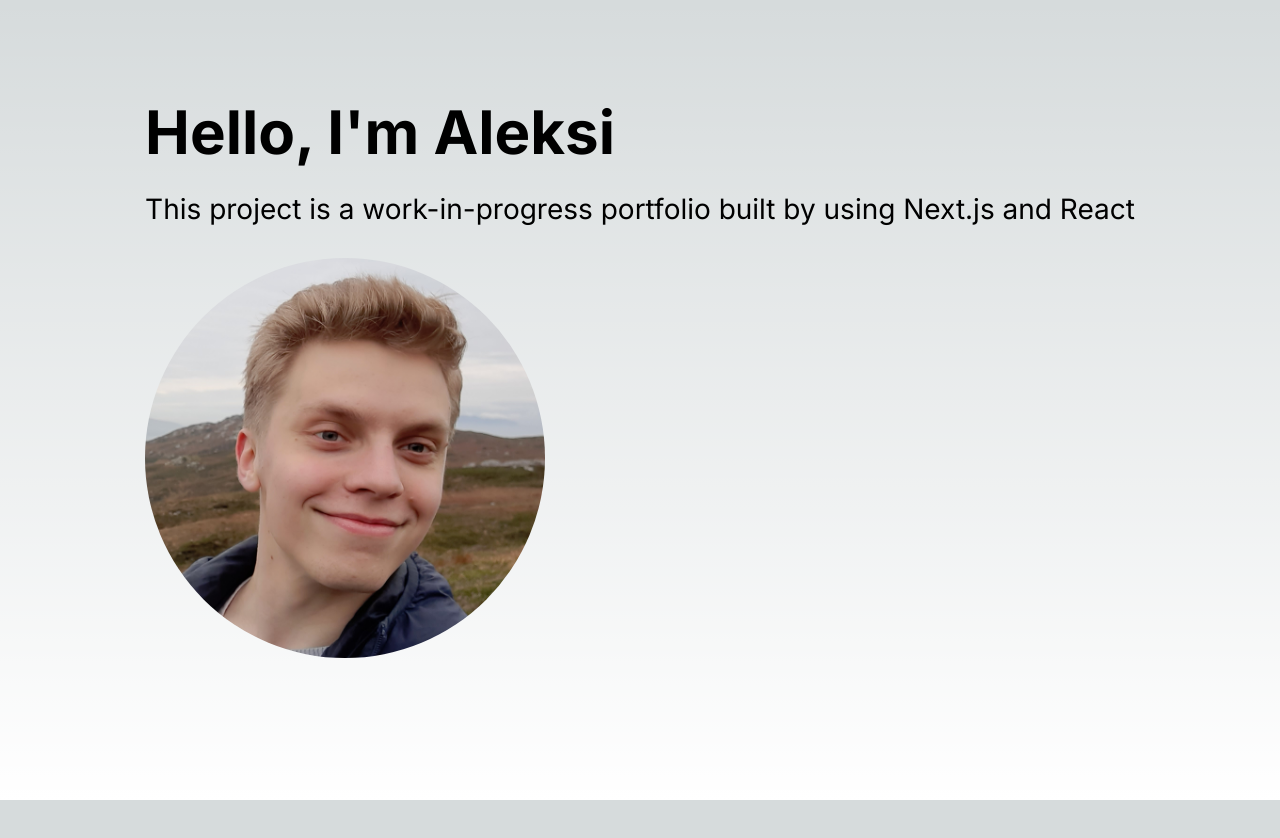
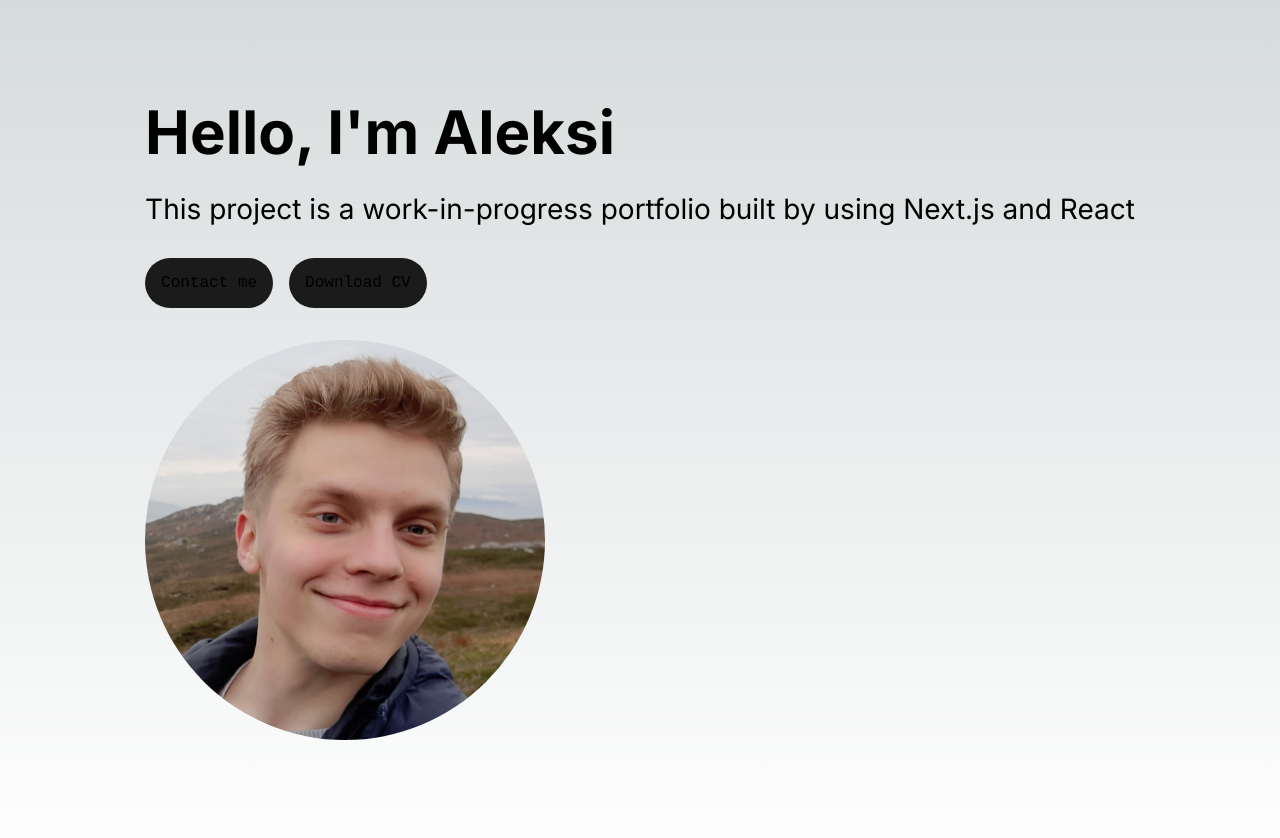
Before and after one commit to Haxeli/haxeli.github.io, a Next.js app: page / in a window 1280 px wide. Shown: the top 838 px of the page. Before the commit the page ends 800 px from the top, so only its background shows below. Built offline with nearby package versions, Linux system fonts and the light colour scheme.

Commit message:
Added buttons

```diff
--- a/src/app/components/ProfileSection.jsx
+++ b/src/app/components/ProfileSection.jsx
@@ -11,6 +11,10 @@ const ProfileSection = () => {
             <p className={styles.headerParagraph}>
                 This project is a work-in-progress portfolio built by using Next.js and React
             </p>
+            <div>
+                <button className={styles.button}>Contact me</button>
+                <button className={styles.button}>Download CV</button>
+            </div>
             <div className={styles.profileImageContainer}>
                 <Image
                     className={styles.profileImage}
--- a/src/app/components/ProfileSection.module.css
+++ b/src/app/components/ProfileSection.module.css
@@ -16,6 +16,22 @@
     font-size: 1.25rem;
     font-weight: 400;
     margin-bottom: 1rem;
+}
+
+.button {
+    font-family: monospace;
+    font-size: 1rem;
+    border: none;
+    border-radius: 5rem;
+    background-color: rgb(27, 27, 27);
+    padding: 1rem;
+    margin-right: 1rem;
+    transition: background-color 0.2s ease;
+}
+
+.button:hover {
+    background-color: rgb(54, 54, 54);
+    cursor: pointer;
 }
 
 .profileImageContainer {
@@ -37,6 +53,10 @@
 
     .headerParagraph {
         font-size: 1rem;
+    }
+
+    .button {
+        margin-bottom: 1rem;
     }
 
     .profileImageContainer {
```
